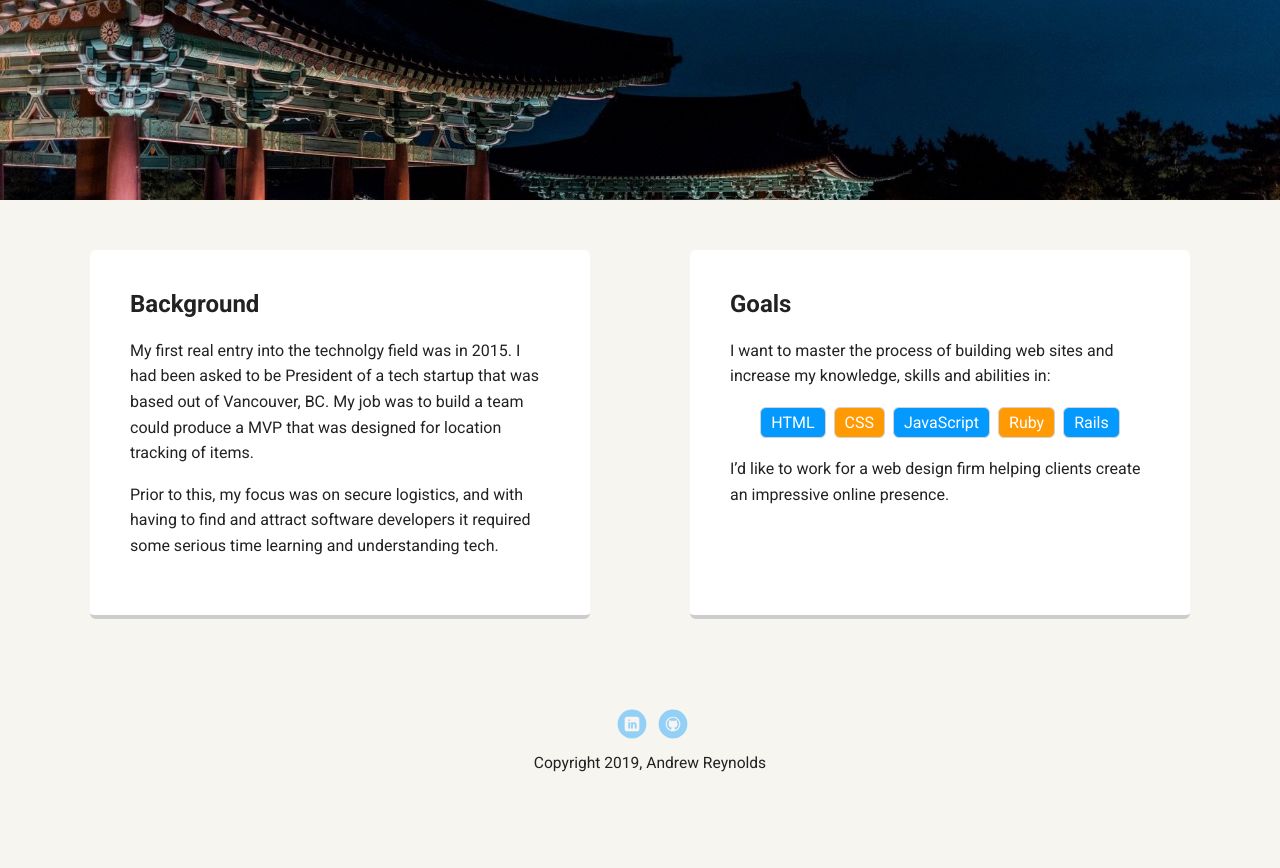
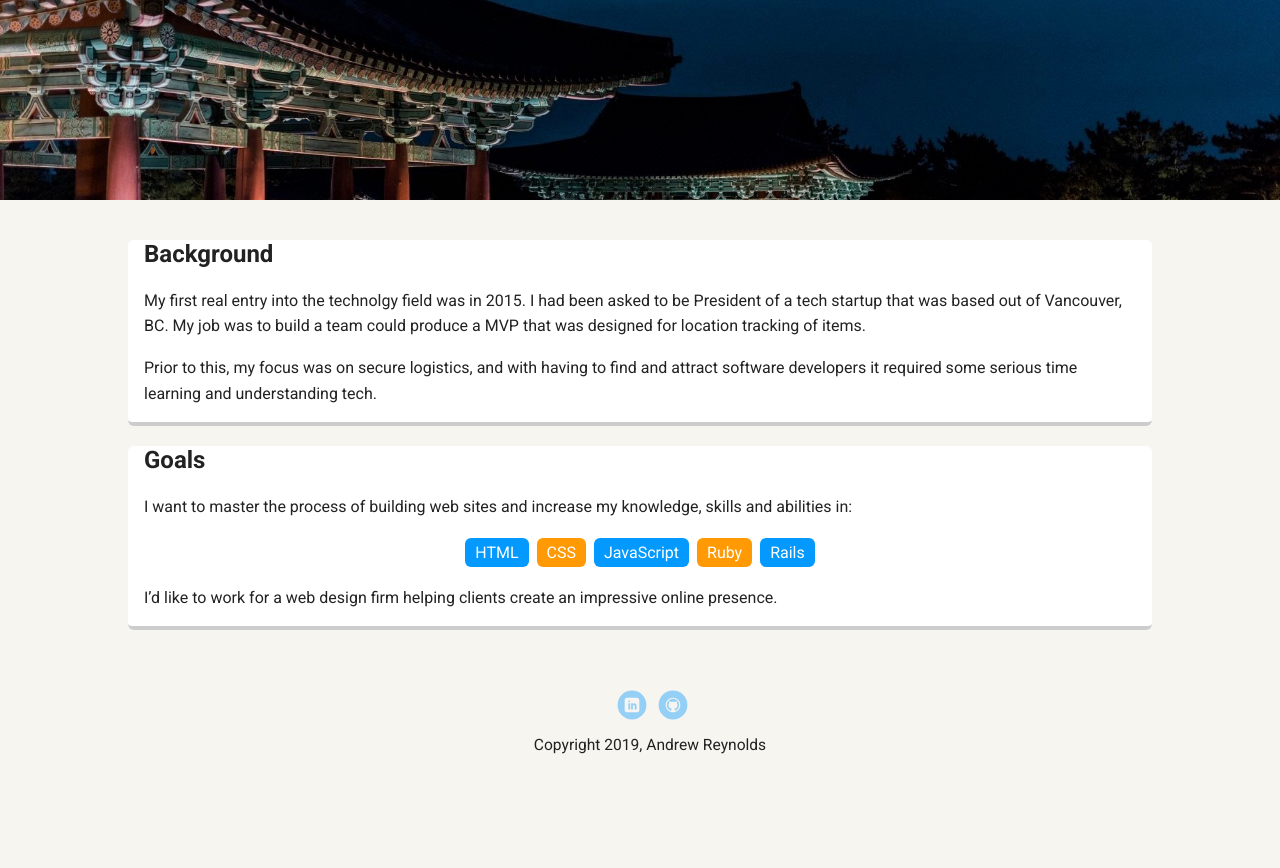
Before and after one commit to andrewrey/project1, a plain HTML site: page photography.html in a window 1280 px wide. Shown: the part 270-1138 px from the top of the page. Drawn offline with Linux system fonts and the light colour scheme; a web font is replaced by a local one.

Commit message:
add photography page containers

```diff
--- a/photography.html
+++ b/photography.html
@@ -23,14 +23,14 @@
       <h1>My Photography</h1>
     </header>
 
-    <main class="flex">
-        <div class="card">
+    <main class="container">
+        <div class="photo-card">
           <h2>Background</h2>
           <p> My first real entry into the technolgy field was in 2015. I had been asked to be President of a tech startup that was based out of Vancouver, BC. My job was to build a team could produce a MVP that was designed for location tracking of items. </p>
           <p>Prior to this, my focus was on secure logistics, and with having to find and attract software developers it required some serious time learning and understanding tech. </p>
         </div>
 
-        <div class="card">
+        <div class="photo-card">
           <h2>Goals</h2>
           <p>I want to master the process of building web sites and increase my knowledge, skills and abilities in:</p>
           <ul class="skills">
--- a/styles.css
+++ b/styles.css
@@ -15,11 +15,16 @@ body {
 
 a {
   text-decoration: none;
-  color: #999;
+  color: white;
+}
+
+a:visited {
+  color: white;
 }
 a:hover {
   color: #6633ff;
 }
+
 
 /* Section Styles */
 
@@ -180,7 +185,21 @@ header .profile-photo:hover {
   margin-bottom: 25px;
   padding: 10px;
   border: 1px solid lightgray;
-  background: cyan;
+  background: orange;
+}
+
+.photo-card {
+  border-bottom: 4px solid #ccc;
+  border-radius: 6px;
+  transition: all .5s;
+  text-align: left;
+  background: #fff;
+  padding-left: 1em;
+  padding-right: 1em;
+}
+
+.photo-card:hover {
+  border-color: red;
 }
 .learning a {
   display: block;
@@ -262,6 +281,14 @@ a.social:hover {
 /* Styles for larger screens */
 @media screen and (min-width: 720px) {
 
+
+
+  .container {
+    width: 80%;
+    max-width: 1100px;
+    margin: 0 auto;
+
+  }
   .flex {
       display: -ms-flexbox;      /* TWEENER - IE 10 */
       display: flex;
```
